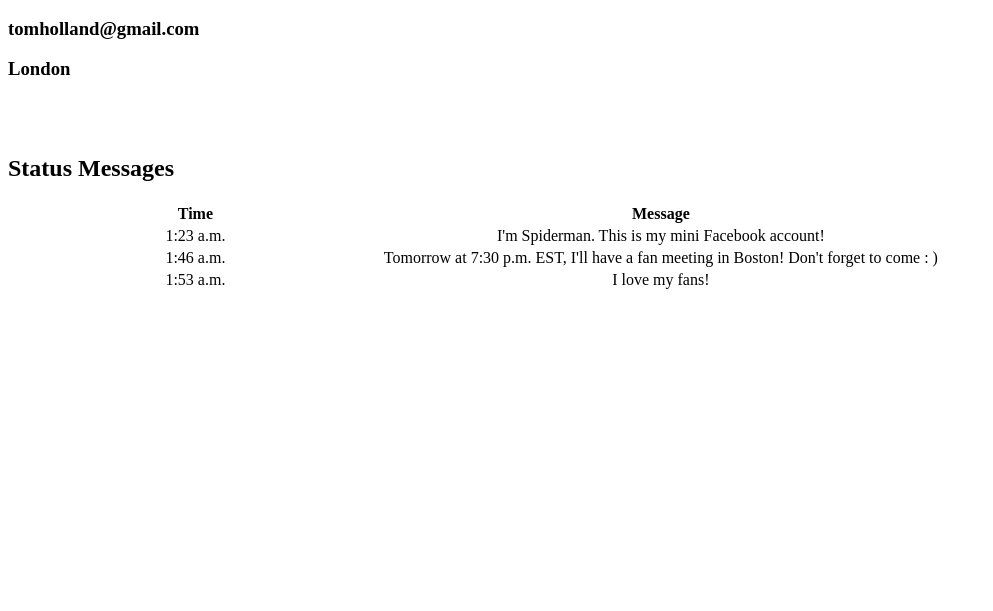
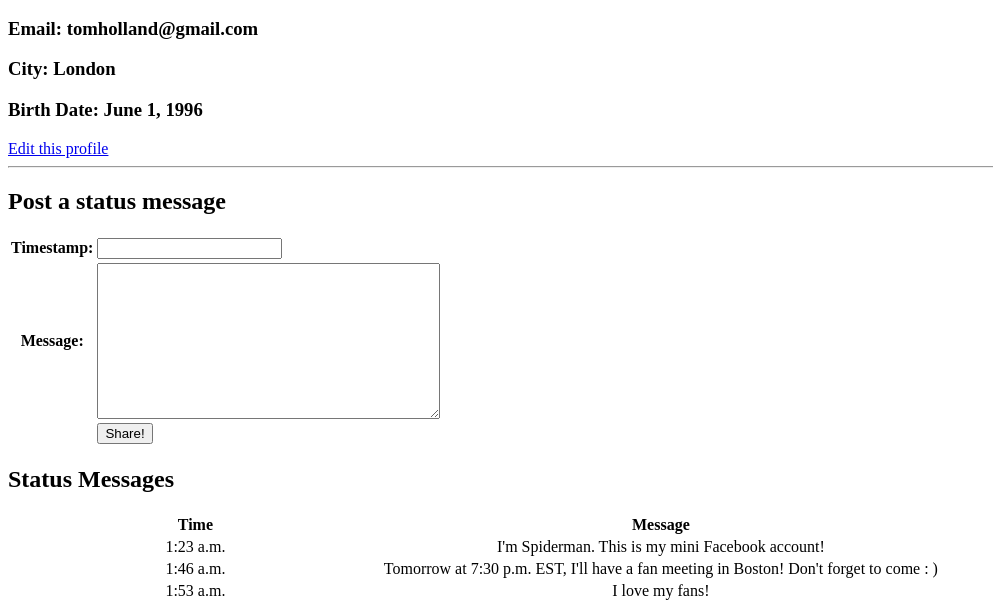
Before and after one commit to BaiqiJiang/cs108-examples, a Django app: page /mini_fb/profile/1 in a window 1280 px wide. Shown: the part 563-1174 px from the top of the page, without its empty margins (0-993 px from the left). Before the commit the page ends 852 px from the top, so only its background shows below. Run offline with Django 3.2, Linux system fonts and the light colour scheme; data comes from the database, SQL or seed files in the repository; both versions use the stored data as it was after the commit.

Commit message:
added post status message feature

```diff
--- /dev/null
+++ b/mini_fb/forms.py
@@ -0,0 +1,47 @@
+# mini_fb/forms.py
+
+from django import forms
+from .models import Profile, StatusMessage
+
+class CreateProfileForm(forms.ModelForm):
+    '''A form to create a new Profile object.'''
+
+    first_name = forms.CharField(label="First Name", required=True)
+    last_name = forms.CharField(label="Last Name", required=True)
+    birth_date = forms.CharField(label="Birth Date", required=True)
+    city = forms.CharField(label="City", required=True)
+    email_address = forms.CharField(label="Email", required=True)
+    image_url = forms.URLField(label='Image Url', required=True)
+
+    class Meta:
+        '''additional data about this form'''
+
+        model = Profile
+        fields = ['first_name', 'last_name', 'birth_date', 'city', 'email_address', 'image_url']
+
+class UpdateProfileForm(forms.ModelForm):
+    '''A form to update an exist Profile object.'''
+
+    first_name = forms.CharField(label="First Name", required=True)
+    last_name = forms.CharField(label="Last Name", required=True)
+    birth_date = forms.CharField(label="Birth Date", required=True)
+    city = forms.CharField(label="City", required=True)
+    email_address = forms.CharField(label="Email", required=True)
+    image_url = forms.URLField(label='Image Url', required=True)
+
+    class Meta:
+        '''additional data about this form'''
+
+        model = Profile
+        fields = ['first_name', 'last_name', 'birth_date', 'city', 'email_address', 'image_url']
+
+class CreateStatusMessageForm(forms.ModelForm):
+    '''Allow the user input status message.'''
+
+    timestamp = forms.TimeField(required=True)
+
+    class Meta:
+        '''additional data about this form'''
+
+        model = StatusMessage
+        fields = ['timestamp','message']
--- a/mini_fb/models.py
+++ b/mini_fb/models.py
@@ -1,4 +1,5 @@
 from django.db import models
+from django.urls import reverse
 
 # Create your models here.
 
@@ -10,18 +11,25 @@ class Profile(models.Model):
     last_name = models.TextField(blank=True)
     city = models.TextField(blank=True)
     email_address = models.TextField(blank=True)
+    birth_date = models.TextField(blank=True)
     image_url = models.URLField(blank=True)
 
     def __str__(self):
         '''Return a string representation of these data attributes.'''
 
-        return f'{self.first_name}' + ' ' + f'{self.last_name}' + ', ' + f'{self.city}' + ', ' + f'{self.email_address}'
+        return f'{self.first_name}' + ' ' + f'{self.last_name}' + ', ' + f'{self.city}' + ', ' f'{self.birth_date}'+ ', ' + f'{self.email_address}'
 
     def get_status_messages(self):
         '''Obtain status messages for this Profile.'''
 
         # use the object manager to filter Status by this users's pk:
         return StatusMessage.objects.filter(profile=self)
+
+    def get_absolute_url(self):
+        '''Provide a url to show this object.'''
+
+        # "profile/<int:pk>"
+        return reverse('show_profile_page', kwargs={'pk':self.pk})
 
 
 class StatusMessage(models.Model):
--- a/mini_fb/templates/mini_fb/base.html
+++ b/mini_fb/templates/mini_fb/base.html
@@ -8,7 +8,8 @@
     <body>
     <!-- navigation links -->
     <header>
-        <a href="{% url 'show_all_profiles' %}">Home</a>
+        <a href="{% url 'show_all_profiles' %}">Home</a> |
+        <a href="{% url 'create_profile' %}">Create a new profile</a> |
     </header>
     <!-- This content block will be filled in by another template
         which extends this base.html page.-->
--- a/mini_fb/templates/mini_fb/show_profile_page.html
+++ b/mini_fb/templates/mini_fb/show_profile_page.html
@@ -7,12 +7,29 @@
 
 {% block content %}
 
-    <h3>{{profile.first_name}} {{profile.last_name}}</h3>
+    <h3>{{profile.first_name}} {{profile.last_name}}'s Profile Page</h3>
     <img src="{{profile.image_url}}" width="400" height="400">
-    <h3>{{profile.email_address}}</h3>
-    <h3>{{profile.city}}</h3>
-    <br>
-    <br>
+    <h3>Email: {{profile.email_address}}</h3>
+    <h3>City: {{profile.city}}</h3>
+    <h3>Birth Date: {{profile.birth_date}}</h3>
+    <a href="{% url 'update_profile' profile.pk %}">Edit this profile</a>
+    <hr>
+
+    <h2>Post a status message</h2>
+    <form method="POST" action="{% url 'post_status' profile.pk%}"><!-- HTTP POST to send data to the server -->
+        {% csrf_token %}
+        <!-- display the form context variable -->
+        <!-- {{form}} -->
+        <!-- {{form.as_p}} <!-- paragraph style formating-->
+        <table>
+        {{create_status_form.as_table}}
+        <tr>
+            <td></td>
+            <td><input type="submit" value="Share!"></td>
+        </tr>
+        </table>
+    </form>
+
     <h2>Status Messages</h2>
     <table>
 
@@ -27,7 +44,6 @@
             <th>Time</th>
             <th>Message</th>
         </tr>
-
         {% for profile in profile.get_status_messages %}
         <tr align="center">
             <td>{{profile.timestamp}}</td>
--- a/mini_fb/urls.py
+++ b/mini_fb/urls.py
@@ -1,9 +1,12 @@
 # mini_fb/urls.py
 
 from django.urls import path
-from .views import ShowAllProfilesView, ShowProfilePageView # our view class definition
+from .views import * # our view class definition
 
 urlpatterns = [
     path("", ShowAllProfilesView.as_view(), name="show_all_profiles"),
-    path("profile/<int:pk>", ShowProfilePageView.as_view(), name="show_profile_page")
+    path("profile/<int:pk>", ShowProfilePageView.as_view(), name="show_profile_page"),
+    path("profile/<int:pk>/update", UpdateProfileView.as_view(), name="update_profile"),
+    path("create_profile", CreateProfileView.as_view(), name='create_profile'),
+    path("profile/<int:pk>/post_status", post_status_message, name='post_status')
 ]
--- a/mini_fb/views.py
+++ b/mini_fb/views.py
@@ -1,6 +1,9 @@
 from django.shortcuts import render
-from django.views.generic import ListView, DetailView
+from django.views.generic import ListView, DetailView, CreateView, UpdateView
 from .models import Profile
+from .forms import CreateProfileForm, UpdateProfileForm, CreateStatusMessageForm
+from django.shortcuts import redirect
+from django.urls import reverse
 
 # Create your views here.
 class ShowAllProfilesView(ListView):
@@ -16,3 +19,61 @@ class ShowProfilePageView(DetailView):
     model = Profile                                       # retrieve Profile objects from the database
     template_name = "mini_fb/show_profile_page.html"      # delagate the display to this template
     context_object_name = "profile"                       # use this variable name in the template
+
+    def get_context_data(self, **kwargs):
+        '''Return the context data (a dictionary) to be used in the template.'''
+
+        # obtain the default context data (a dictionary) from the superclass;
+        # this will include the Profile record to display for this page view
+        context = super(ShowProfilePageView, self).get_context_data(**kwargs)
+        # create a new CreateStatusMessageForm, and add it into the context dictionary
+        form = CreateStatusMessageForm()
+        context['create_status_form'] = form
+        # return this context dictionary
+        return context
+
+
+class CreateProfileView(CreateView):
+    '''Create a new profile and store it in the database.'''
+
+    model = Profile # which model to create
+    form_class = CreateProfileForm   # which form to use to create the Quote
+    template_name = "mini_fb/create_profile_form.html"  # delegate the dispay to this template
+
+class UpdateProfileView(UpdateView):
+    '''Update an exist profile and store it in the database.'''
+
+    model = Profile # which model to create
+    form_class = UpdateProfileForm   # which form to use to create the Quote
+    template_name = "mini_fb/update_profile_form.html"  # delegate the dispay to this template
+
+def post_status_message(request, pk):
+    '''
+    Process a form submission to post a new status message.
+    '''
+
+    # if and only if we are processing a POST request, try to read the data
+    if request.method == 'POST':
+
+        # print(request.POST) # for debugging at the console
+
+        # create the form object from the request's POST data
+        form = CreateStatusMessageForm(request.POST or None)
+
+        if form.is_valid():
+
+            # create the StatusMessage object with the data in the CreateStatusMessageForm
+            status_message = form.save(commit=False) # don't commit to database yet
+
+            # find the profile that matches the `pk` in the URL
+            profile = Profile.objects.get(pk=pk)
+
+            # attach FK profile to this status message
+            status_message.profile = profile
+
+            # now commit to database
+            status_message.save()
+
+    # redirect the user to the show_profile_page view
+    url = reverse('show_profile_page', kwargs={'pk': pk})
+    return redirect(url)
```
Also changed, not shown: mini_fb/templates/mini_fb/create_profile_form.html (added, +20 -0 lines), mini_fb/templates/mini_fb/update_profile_form.html (added, +20 -0 lines), db.sqlite3, mini_fb/migrations/0003_profile_birth_date.py (added).
